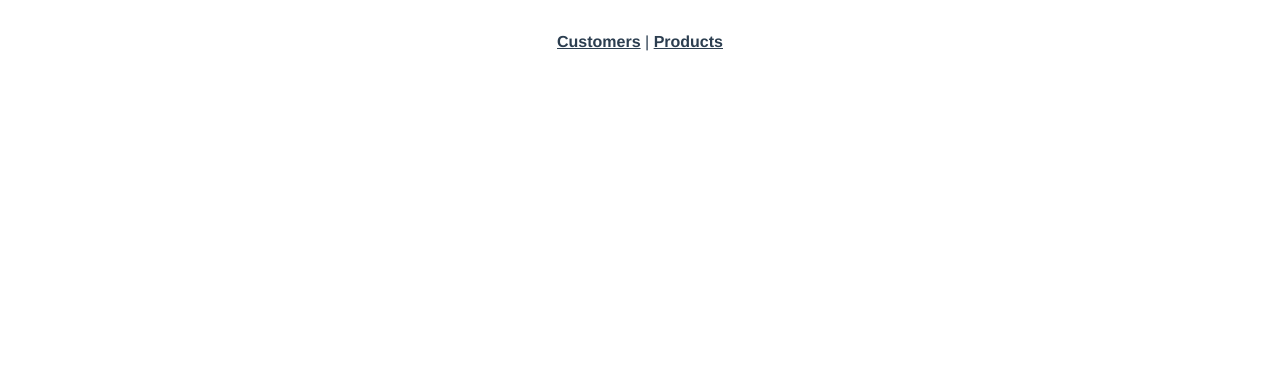
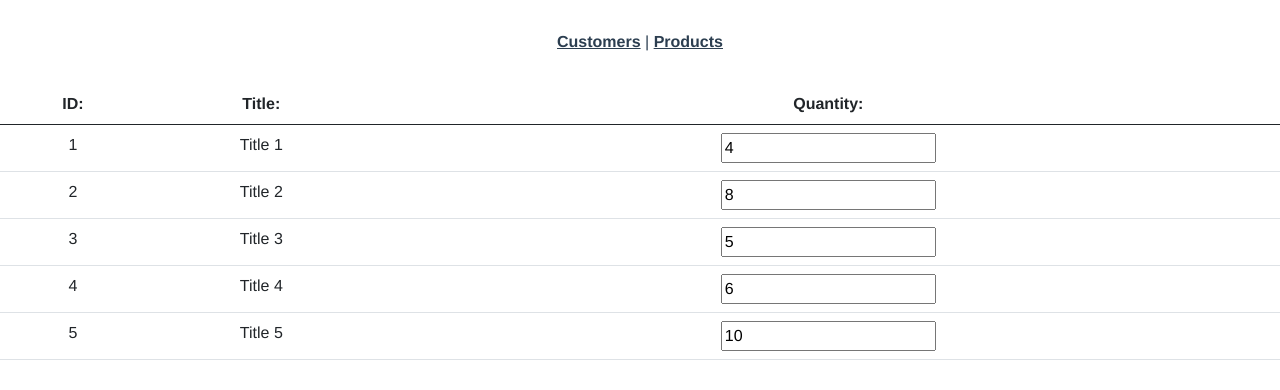
Before and after one commit to kershme-tukelio/VueJS-store-app, a Vue app: page /#/Products in a window 1280 px wide. Shown: the top 390 px of the page. Built offline with nearby package versions, Linux system fonts and the light colour scheme.

Commit message:
Objective 5 complete

```diff
--- a/src/views/Products.vue
+++ b/src/views/Products.vue
@@ -1,13 +1,58 @@
 <template>
 	<div>
-
+		<table class="table">
+			<thead>
+				<tr>
+					<th scope="col">ID: </th>
+					<th scope="col">Title: </th>
+					<th scope="col">Quantity: </th>
+				</tr>
+			</thead>
+			<tbody>
+				<tr v-for="product in products" :key="product.id" >
+					<td>{{product.id}}</td>
+					<td>{{product.title}}</td>
+					<td>
+						<input type="number" min="0" v-model="product.quantity">
+					</td>
+				</tr>
+			</tbody>
+		</table>
 	</div>
 </template>
 
 <script>
 export default {
 	data() {
-
+		return {
+			products: [
+				{
+					id: 1,
+					title: "Title 1",
+					quantity: 4
+				},
+				{
+					id: 2,
+					title: "Title 2",
+					quantity: 8
+				},
+				{
+					id: 3,
+					title: "Title 3",
+					quantity: 5
+				},
+				{
+					id: 4,
+					title: "Title 4",
+					quantity: 6
+				},
+				{
+					id: 5,
+					title: "Title 5",
+					quantity: 10
+				}
+			]
+		}
 	}
 }
 </script>
```
